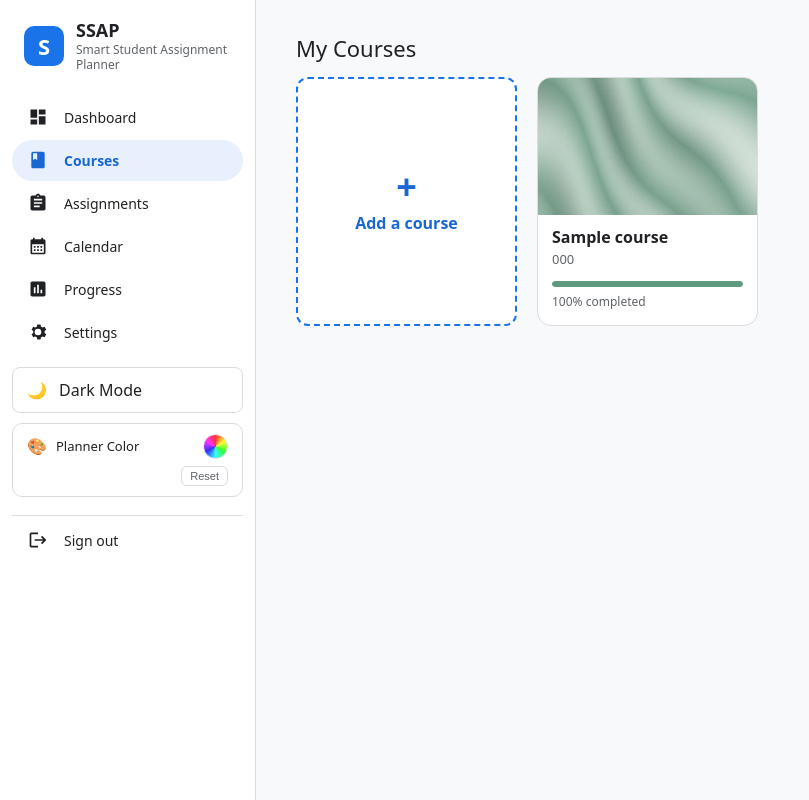
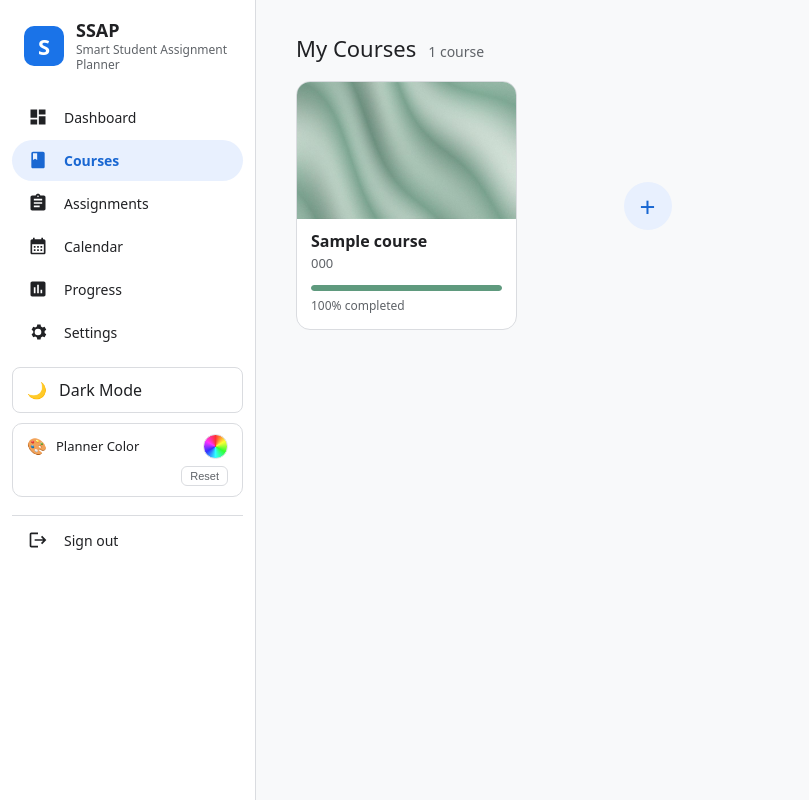
Before and after one commit to BhavyaSura/Smart-Student-Assignment-Planner, a Flask app: page /courses in a window 1280 px wide. Shown: the whole page, without its empty margins (0-809 px from the left). Run offline with Flask 3, Linux system fonts and the light colour scheme; the visitor is signed in with stand-in values (Sample User, id 1); tables that the repository leaves empty hold one stand-in row (values such as "Sample post"); some libraries are stand-ins or nearby versions.

Commit message:
Add files via upload

```diff
--- a/static/css/courses.css
+++ b/static/css/courses.css
@@ -549,3 +549,92 @@ form button.grade-add-button:hover {
         grid-column: 1 / -1;     /* the Name box takes the whole first row */
     }
 }
+
+
+/* =========================================================
+   COURSES POLISH
+   ========================================================= */
+
+/* Page title with a small count next to it ("3 courses") */
+.page-header {
+    display: flex;
+    align-items: baseline;
+    gap: 12px;
+    margin-bottom: 16px;
+}
+
+.page-header h2 {
+    margin: 0;
+}
+
+.page-count {
+    font-size: 14px;
+    color: var(--text-muted);
+}
+
+/* Round "+" button after the course cards (no dashed border),
+   the same as on the dashboard */
+.course-add-round {
+    min-height: 220px;
+    display: flex;
+    align-items: center;
+    justify-content: center;
+    text-decoration: none;
+}
+
+.course-add-round span {
+    width: 48px;
+    height: 48px;
+    border-radius: 50%;
+    display: flex;
+    align-items: center;
+    justify-content: center;
+    font-size: 28px;
+    background: var(--accent-light);
+    color: var(--accent-text);
+    transition: background-color 0.15s ease, color 0.15s ease;
+}
+
+.course-add-round:hover span,
+.course-add-round:focus-visible span {
+    background: var(--accent);
+    color: var(--on-accent);
+}
+
+/* Space above the course's Assignments list */
+.course-section-title + .assignment-list,
+.course-section-title + .assignment-empty {
+    margin-top: 8px;
+}
+
+/* "Add a Course": the form in a card, not stretched across the page */
+.form-card {
+    max-width: 560px;
+    padding: 24px;
+    border: 1px solid var(--border);
+    border-radius: 12px;
+    background: var(--surface);
+}
+
+.form-card h2 {
+    margin-top: 0;
+}
+
+.form-card .course-form {
+    max-width: none;
+}
+
+.form-actions {
+    display: flex;
+    align-items: center;
+    gap: 10px;
+    margin-top: 8px;
+}
+
+.form-actions button {
+    width: auto;
+}
+
+.form-card form {
+    margin-bottom: 0;
+}
--- a/templates/courses/courses.html
+++ b/templates/courses/courses.html
@@ -1,6 +1,6 @@
 {#
   templates/courses/courses.html -- Courses: the home page. A grid of
-  course cards, starting with the dashed "Add a course" square.
+  course cards, ending with a round "+" button for adding a course.
   (SSAP-5 - Course Feature, SSAP-10 - Course cards)
 #}
 {% extends "base.html" %}
@@ -10,24 +10,30 @@
 {% endblock %}
 
 {% block content %}
-<h2>My Courses</h2>
+<div class="page-header">
+    <h2>My Courses</h2>
+    {% if cards %}
+        <span class="page-count">{{ cards | length }} {{ 'course' if cards | length == 1 else 'courses' }}</span>
+    {% endif %}
+</div>
 
 <!-- Empty state: shown only when the student has no courses yet. -->
 {% if not cards %}
-<p class="courses-empty">You haven't added any courses yet. Click "Add a course" to get started.</p>
+<p class="courses-empty">You haven't added any courses yet. Click the + button to get started.</p>
 {% endif %}
 
 <div class="course-gallery">
-    <!-- The dashed square opens the form for adding a course. -->
-    <a class="tile tile-add" href="{{ url_for('courses.new_course') }}">
-        <span class="tile-plus" aria-hidden="true">+</span>
-        Add a course
-    </a>
 
     <!-- Each saved course is a card with an abstract cover image. Clicking it opens the
          course's details page. -->
     {% for card in cards %}
         {% include "courses/course_card.html" %}
     {% endfor %}
+
+    <!-- Round "+" button after the courses (same as the dashboard). -->
+    <a class="course-add-round" href="{{ url_for('courses.new_course') }}"
+       aria-label="Add a course" title="Add a course">
+        <span aria-hidden="true">+</span>
+    </a>
 </div>
 {% endblock %}
```
Also changed, not shown: templates/courses/add.html (+17 -2 lines), templates/courses/details.html (+49 -13 lines).
